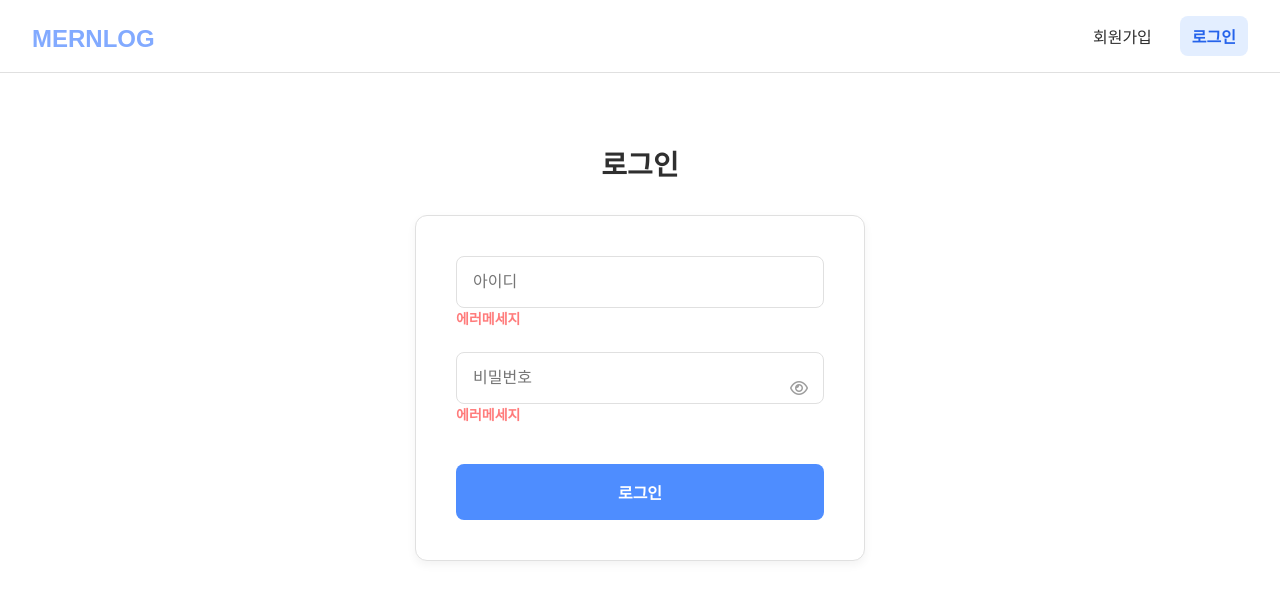
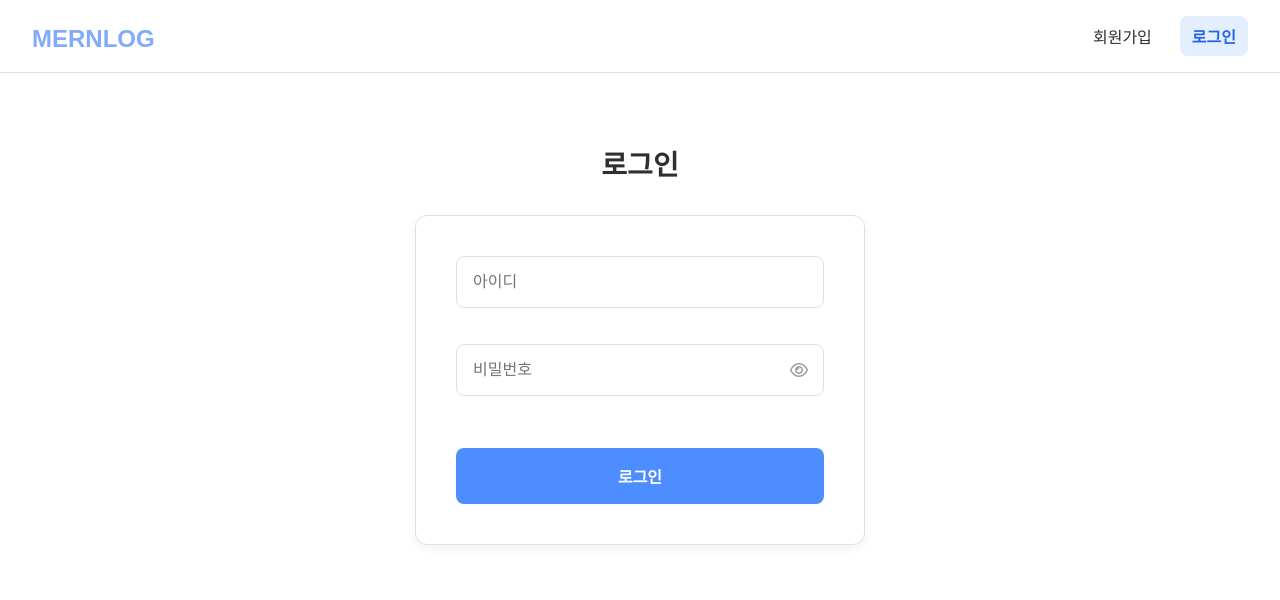
Before and after one commit to H-JuKyung/Mernlog_Front, a React (Vite) app: page /login in a window 1280 px wide. Shown: the top 600 px of the page. Built offline with nearby package versions, Linux system fonts and the light colour scheme; no server answers; a web font is replaced by a local one.

Commit message:
Feat: 로그인 form 유효성 검사 구현

```diff
--- a/src/pages/LoginPage/index.jsx
+++ b/src/pages/LoginPage/index.jsx
@@ -2,25 +2,81 @@ import { useState } from 'react';
 import css from './index.module.css';
 
 export default function LoginPage() {
+  const [id, setId] = useState('');
+  const [password, setPassword] = useState('');
+  const [errId, setErrId] = useState('');
+  const [errPassword, setErrPassword] = useState('');
+
   const [showPassword, setShowPassword] = useState(false);
+
+  const validateId = value => {
+    if (!value) {
+      setErrId('');
+      return;
+    }
+    if (!/^[a-zA-Z0-9]{4,}$/.test(value)) {
+      setErrId('4자 이상의 영문자 또는 숫자를 입력해주세요.');
+    } else {
+      setErrId('');
+    }
+  };
+
+  const validatePassword = value => {
+    if (!value) {
+      setErrPassword('');
+      return;
+    }
+
+    if (value.length < 4) {
+      setErrPassword('4자 이상 입력해주세요.');
+    } else {
+      setErrPassword('');
+    }
+  };
+
+  const handleIdChange = e => {
+    const value = e.target.value;
+    setId(value);
+    validateId(value);
+  };
+
+  const handlePasswordChange = e => {
+    const value = e.target.value;
+    setPassword(value);
+    validatePassword(value);
+  };
+
+  const login = async e => {
+    e.preventDefault();
+    console.log('로그인');
+  };
 
   return (
     <main className={css.loginPage}>
       <div className={css.wrapper}>
         <h2>로그인</h2>
-        <form className={css.loginForm}>
+        <form className={css.loginForm} onSubmit={login}>
           <div className={css.inputGroup}>
-            <input type="text" placeholder="아이디" />
-            <strong>에러메세지</strong>
+            <div className={css.inputWithIcon}>
+              <input type="text" placeholder="아이디" value={id} onChange={handleIdChange} />
+            </div>
+            <strong>{errId}</strong>
           </div>
 
           <div className={css.inputGroup}>
-            <input type={showPassword ? 'text' : 'password'} placeholder="비밀번호" />
-            <i
-              className={`fa-regular ${showPassword ? 'fa-eye-slash' : 'fa-eye'} ${css.eyeIcon}`}
-              onClick={() => setShowPassword(prev => !prev)}
-            />
-            <strong>에러메세지</strong>
+            <div className={css.inputWithIcon}>
+              <input
+                type={showPassword ? 'text' : 'password'}
+                placeholder="비밀번호"
+                value={password}
+                onChange={handlePasswordChange}
+              />
+              <i
+                className={`fa-regular ${showPassword ? 'fa-eye-slash' : 'fa-eye'} ${css.eyeIcon}`}
+                onClick={() => setShowPassword(prev => !prev)}
+              />
+            </div>
+            <strong>{errPassword}</strong>
           </div>
 
           <button type="submit">로그인</button>
--- a/src/pages/LoginPage/index.module.css
+++ b/src/pages/LoginPage/index.module.css
@@ -32,12 +32,19 @@
 }
 
 .inputGroup {
+  display: flex;
+  flex-direction: column;
+  gap: 0.25rem;
+}
+
+.inputWithIcon {
   position: relative;
   display: flex;
-  flex-direction: column;
+  align-items: center;
 }
 
-.inputGroup input {
+.inputWithIcon input {
+  width: 100%;
   padding: 1rem 3rem 1rem 1rem;
   font-size: var(--fs-16);
   border: 1px solid var(--color-border);
@@ -45,7 +52,7 @@
   transition: border-color 0.3s;
 }
 
-.inputGroup input:focus {
+.inputWithIcon input:focus {
   border-color: var(--color-primary);
   outline: none;
 }
@@ -68,6 +75,7 @@
 .loginForm strong {
   font-size: 0.875rem;
   color: var(--color-error);
+  padding: 0.25rem;
 }
 
 .loginForm button {
```
